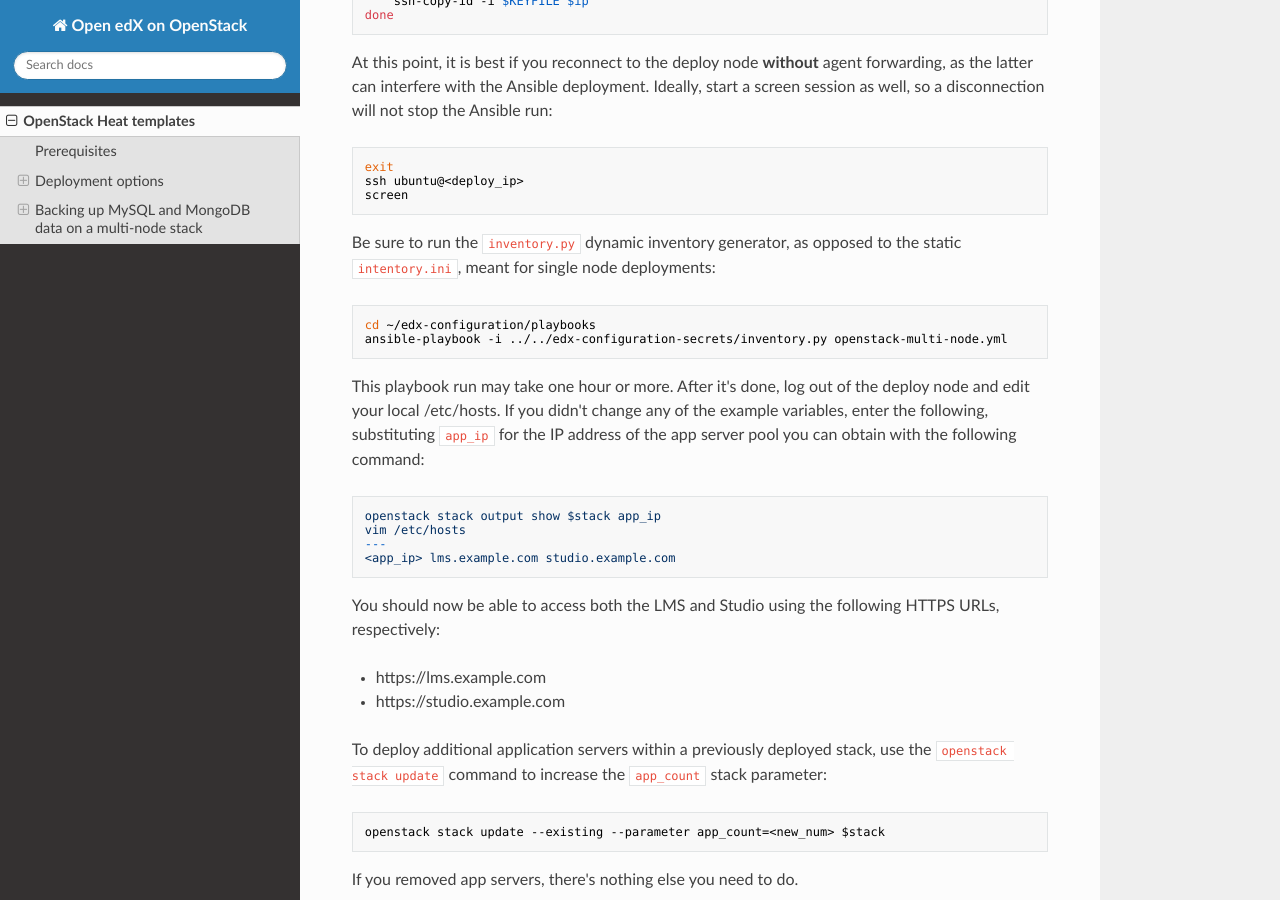
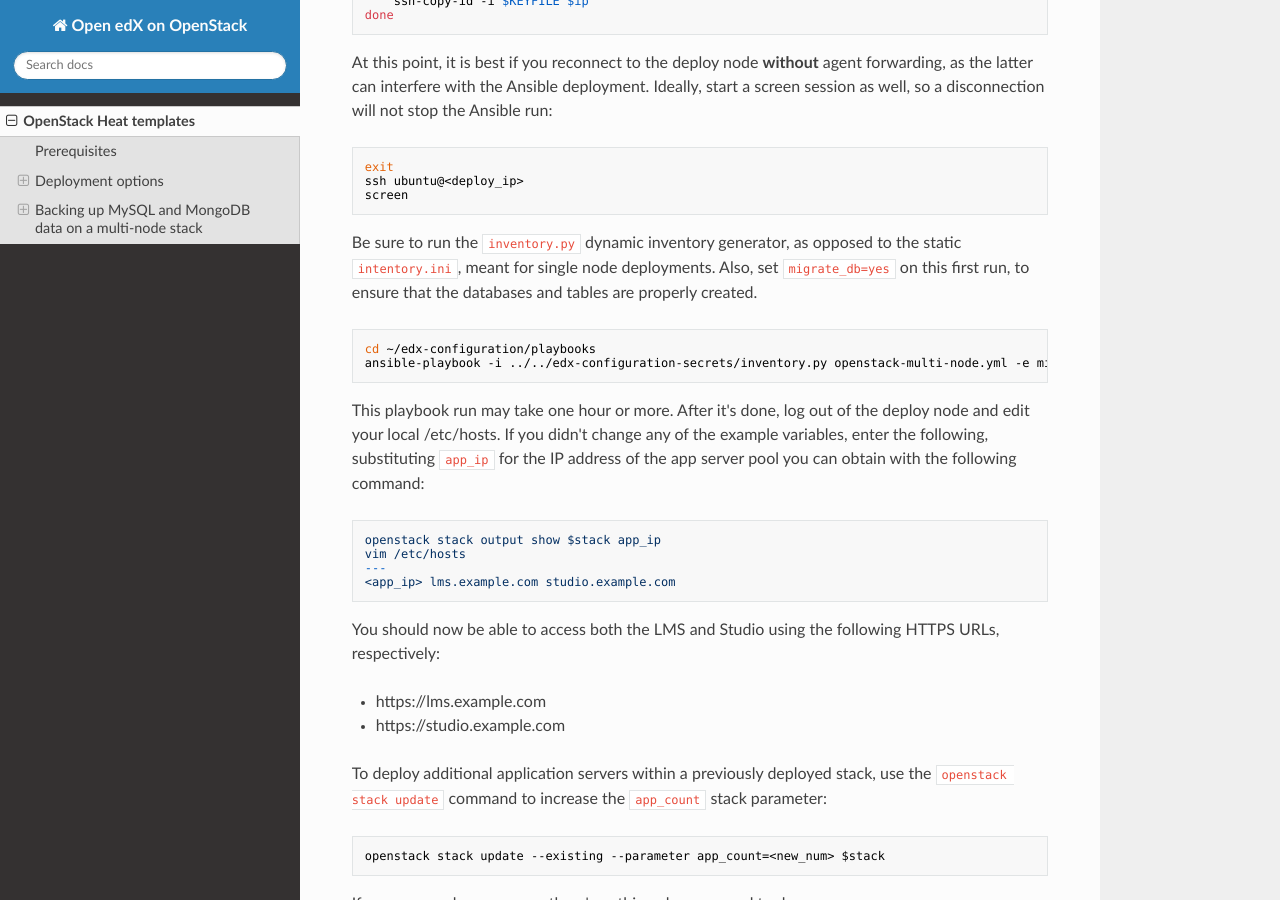
Before and after one commit to arbrandes/openedx-on-openstack, an MkDocs documentation site: the page built from docs/index.md, in a window 1280 px wide and 900 px high, scrolled down 5200 px. Built offline with MkDocs 1.6.1, drawn with Linux system fonts in a browser that asks for light colours; nearby versions of some CDN libraries.

Commit message:
Mention migrate_db=yes
On the initial playbook run, we must ensure that databases and tables
are properly created. Mention the migrate_db playbook variable for
that purpose.

````diff
--- a/docs/index.md
+++ b/docs/index.md
@@ -294,11 +294,13 @@ screen
 ```
 
 Be sure to run the `inventory.py` dynamic inventory generator, as opposed to
-the static `intentory.ini`, meant for single node deployments:
+the static `intentory.ini`, meant for single node deployments.  Also, set
+`migrate_db=yes` on this first run, to ensure that the databases and tables are
+properly created.
 
 ```
 cd ~/edx-configuration/playbooks
-ansible-playbook -i ../../edx-configuration-secrets/inventory.py openstack-multi-node.yml
+ansible-playbook -i ../../edx-configuration-secrets/inventory.py openstack-multi-node.yml -e migrate_db=yes
 ```
 
 This playbook run may take one hour or more.  After it's done, log out of the
````
